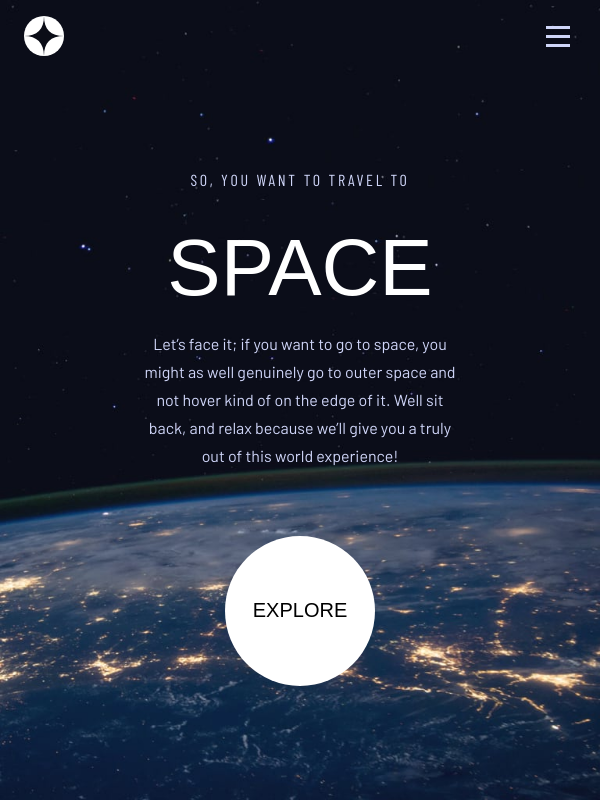
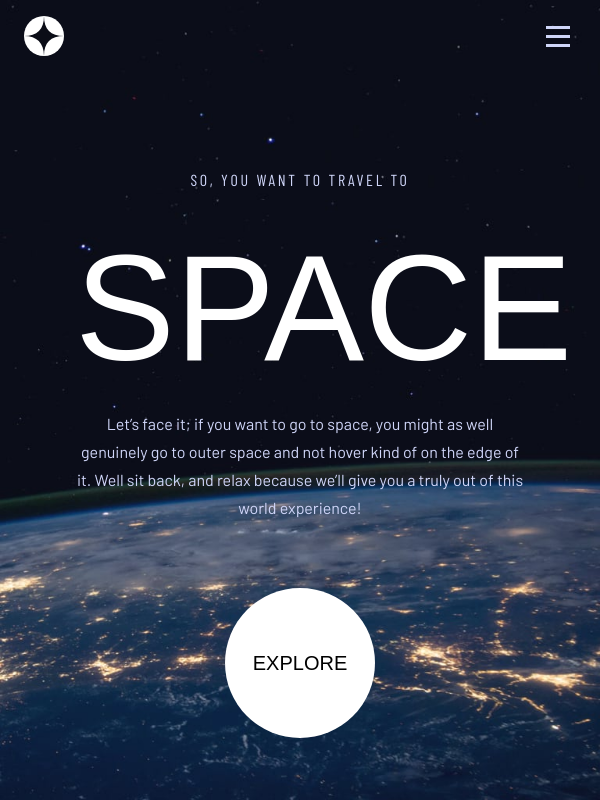
Before and after one commit to tomahawk-jupiter/space-tourism-website, a Next.js app: page / in a window 600 px wide. Built offline with nearby package versions, Linux system fonts and the light colour scheme; a web font is replaced by a local one.

Commit message:
Touched up home page responsive styles

```diff
--- a/app/page.module.css
+++ b/app/page.module.css
@@ -58,9 +58,15 @@
   .pageContent {
     margin-top: 8rem;
   }
+  .page {
+    background-image: url("/assets/home/background-home-tablet.jpg");
+  }
+  .h1 {
+    font-size: 150px;
+  }
 }
 
-@media screen and (min-width: 376px) and (max-width: 767px) {
+@media screen and (min-width: 556px) and (max-width: 767px) {
   .page {
     background-image: url("/assets/home/background-home-tablet.jpg");
   }
@@ -68,10 +74,10 @@
     margin-top: 6rem;
   }
   .leftContent {
-    width: 327px;
+    /* width: 327px; */
   }
   .h1 {
-    font-size: 80px;
+    font-size: 150px;
   }
   .h5 {
     font-size: 16px;
@@ -79,7 +85,7 @@
   }
 }
 
-@media screen and (max-width: 375px) {
+@media screen and (max-width: 556px) {
   .page {
     background-image: url("/assets/home/background-home-mobile.jpg");
   }
```
Also changed, not shown: 1 other file (tests, documents, lock files or other folders).
